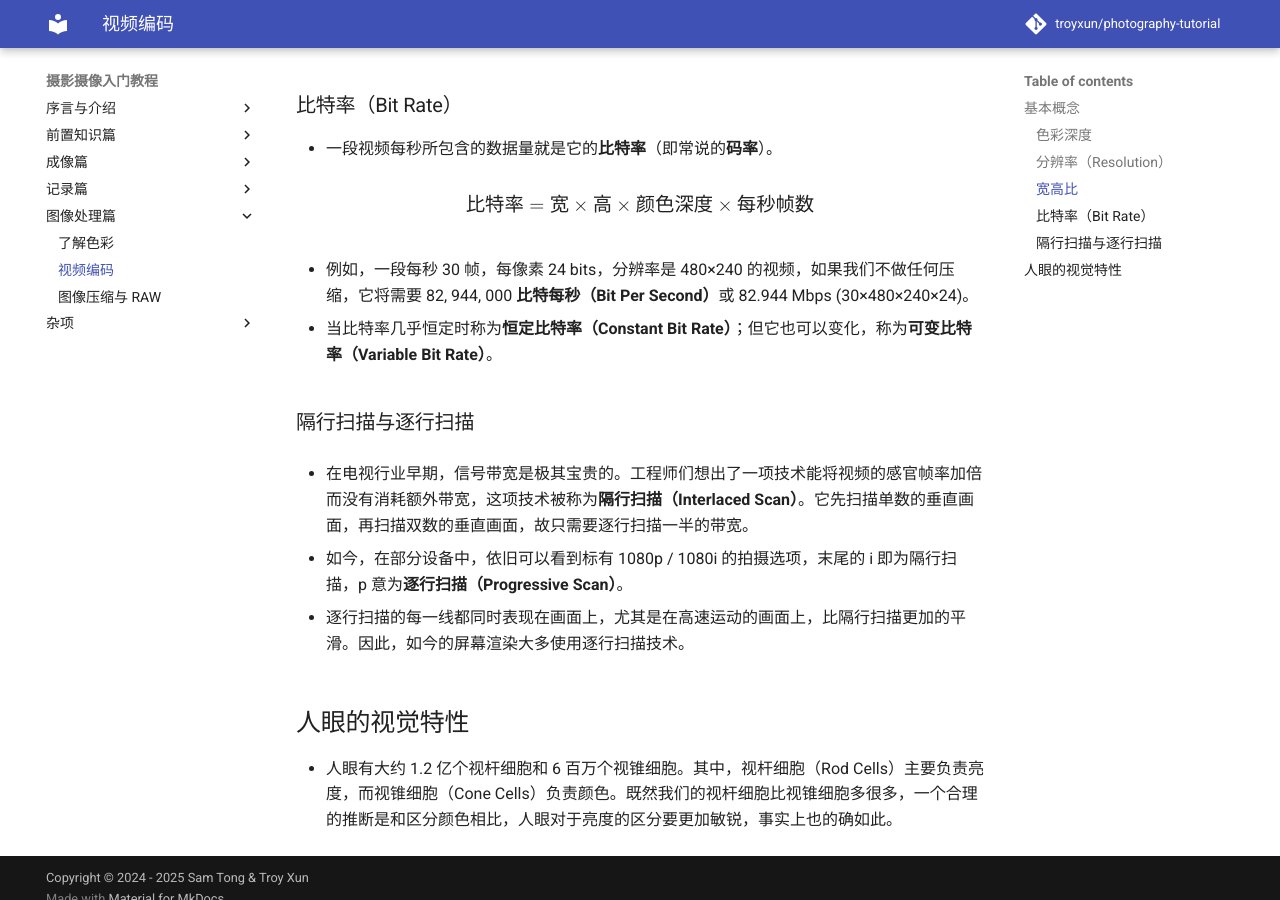
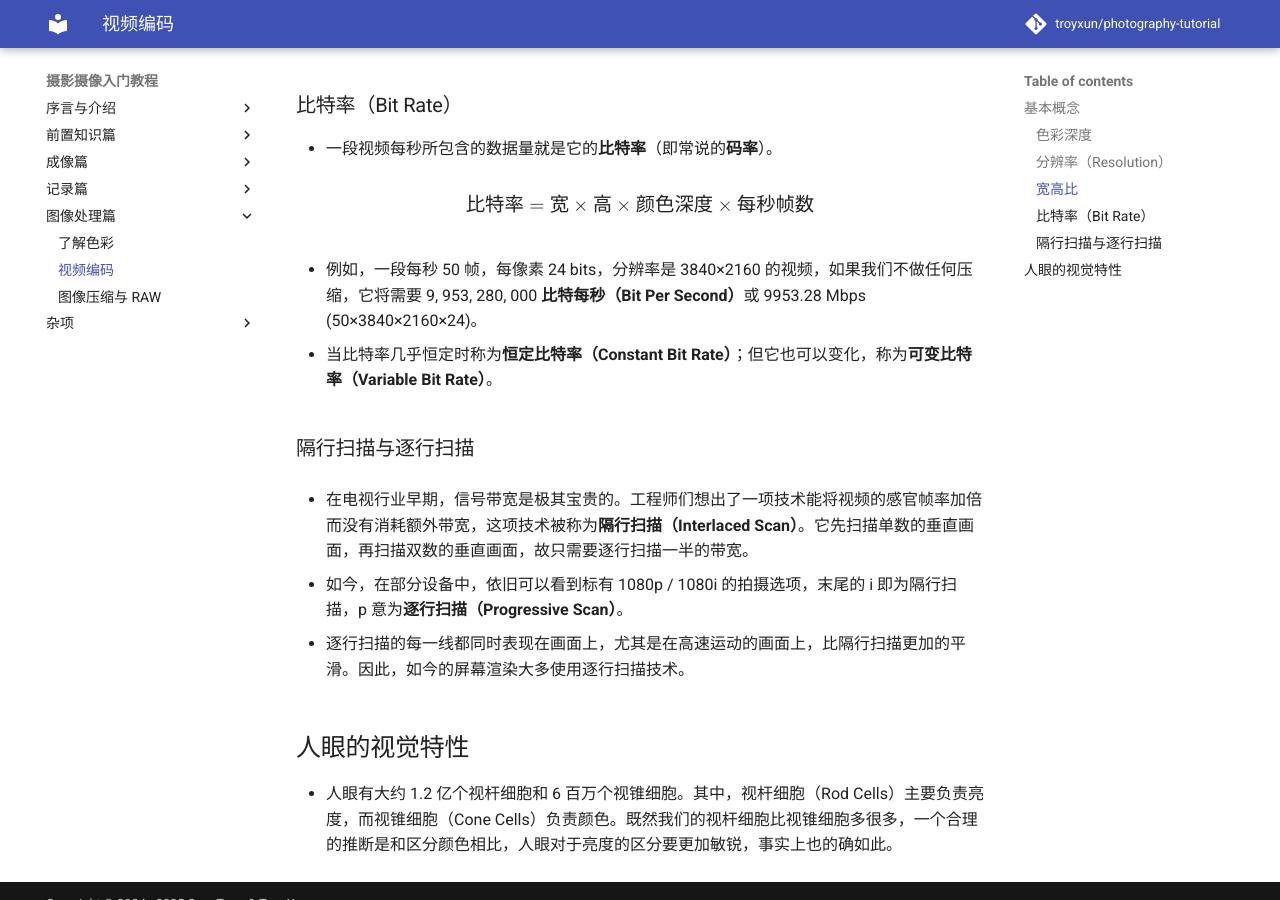
Before and after one commit to troyxun/photography-tutorial, an MkDocs documentation site: the page built from docs/encoding.md, in a window 1280 px wide and 900 px high, scrolled down 1115 px. Built offline with MkDocs 1.6.1 and Material for MkDocs 9.7.7, drawn with Linux system fonts in a browser that asks for light colours; comment, search, counter and statistics services are not loaded.

Commit message:
Edit example of bit rate

```diff
--- a/docs/encoding.md
+++ b/docs/encoding.md
@@ -33,7 +33,7 @@ $$
 比特率 = 宽 × 高 × 颜色深度 × 每秒帧数
 $$
 
-- 例如，一段每秒 30 帧，每像素 24 bits，分辨率是 480×240 的视频，如果我们不做任何压缩，它将需要 82, 944, 000 **比特每秒（Bit Per Second）**或 82.944 Mbps (30×480×240×24)。
+- 例如，一段每秒 50 帧，每像素 24 bits，分辨率是 3840×2160 的视频，如果我们不做任何压缩，它将需要 9, 953, 280, 000 **比特每秒（Bit Per Second）**或 9953.28 Mbps (50×3840×2160×24)。
 
 - 当比特率几乎恒定时称为**恒定比特率（Constant Bit Rate）**；但它也可以变化，称为**可变比特率（Variable Bit Rate）**。
 
```
